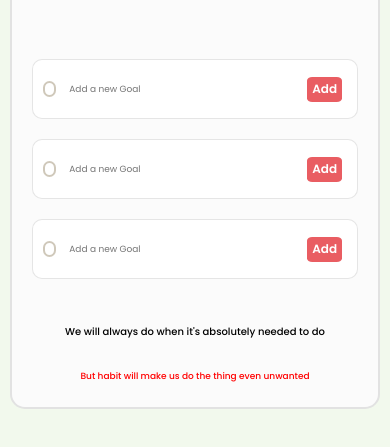
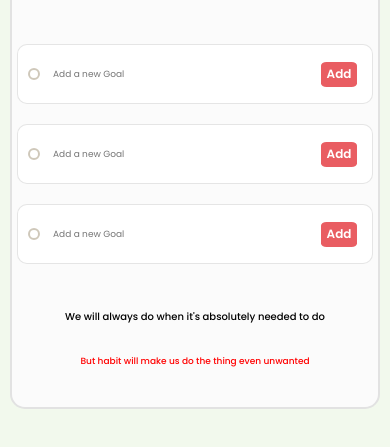
Before and after one commit to nisal432/3TaskEveryDay, a plain HTML site: page index.html in a window 390 px wide. Shown: the part 229-676 px from the top of the page. Drawn offline with Linux system fonts and the light colour scheme.

Commit message:
made some bug fixes

```diff
--- a/script.js
+++ b/script.js
@@ -1,5 +1,5 @@
 console.log("okay this is working");
-// localStorage.clear()
+localStorage.clear()
 const date = new Date()
 
 checkDate = date.toISOString().slice(0,10);
@@ -145,6 +145,8 @@ allTasks.forEach((task, i) => {
 				progressMessage.innerText = '0/3 completed'
 			}
 			replaceInput()
+			mainObject.inputValue = input.value
+			localStorage.setItem(`tasks${i}`, JSON.stringify(mainObject))
 
 		}
 		else {
--- a/style.css
+++ b/style.css
@@ -238,4 +238,12 @@ footer{
 	.inputGoals{
 		font-size: 9px;
 	}
+	.mainContainer{
+		padding: 5px;
+	}
+	.circle{
+		height: 12px;
+		width: 12px;
+		flex-shrink: 0;
+	}
 }
```
